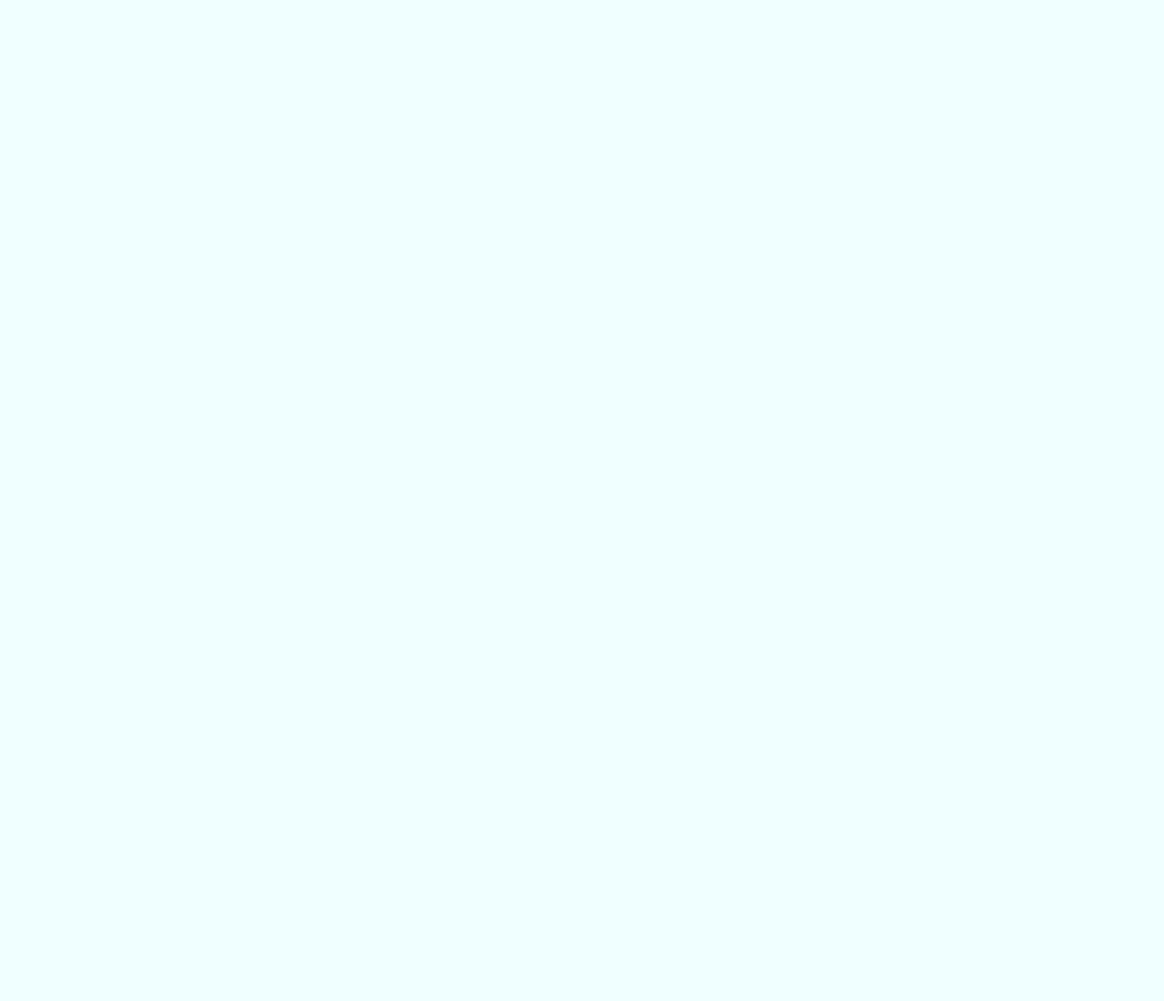
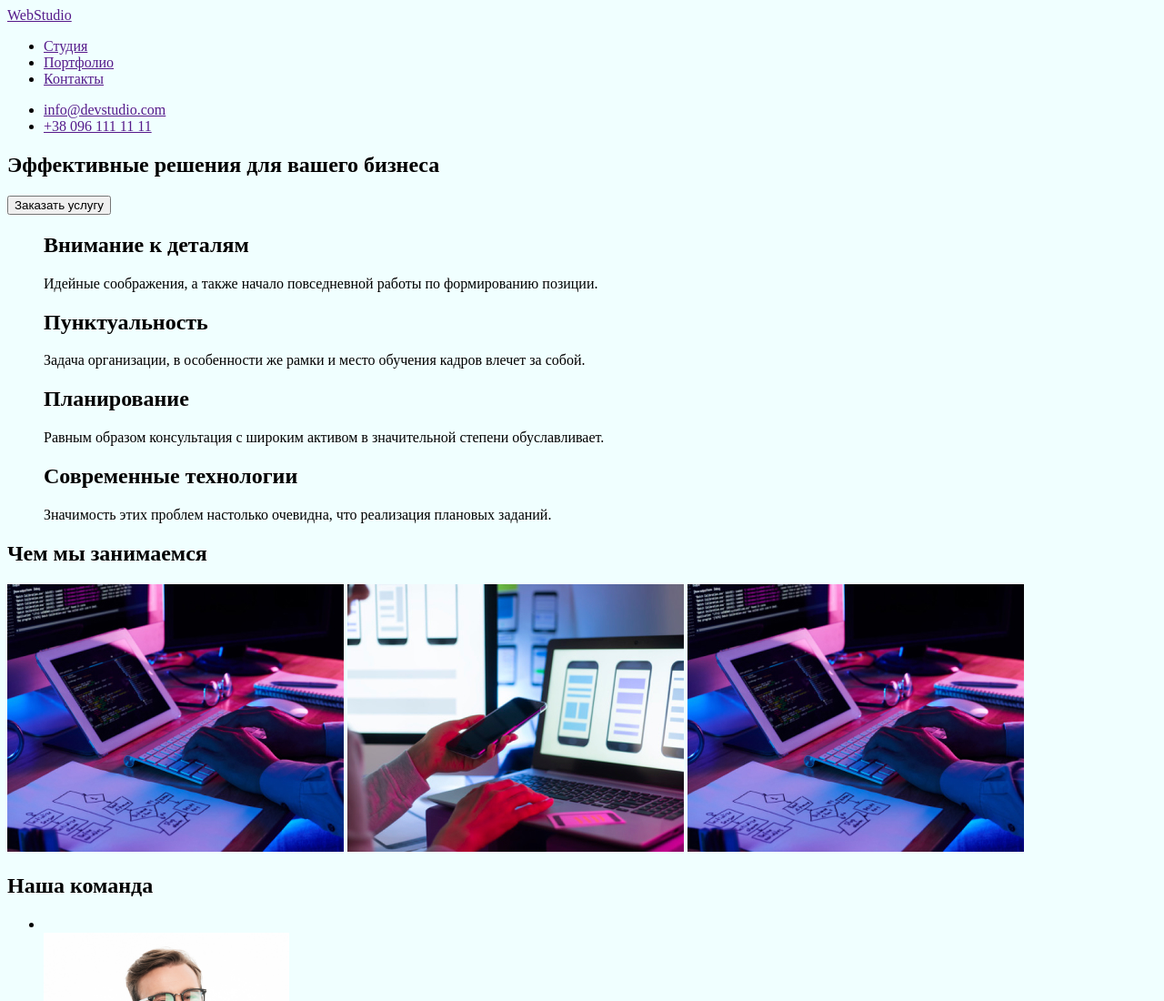
Before and after one commit to valeraisachenko/domashka-1, a plain HTML site: page index.html in a window 1280 px wide. Shown: the top 1100 px of the page at 91% size. Before the commit the page ends 800 px from the top, so only its background shows below. Drawn offline with Linux system fonts and the light colour scheme.

Commit message:
добавил 1е дз

```diff
--- a/index.html
+++ b/index.html
@@ -8,6 +8,104 @@
     <link rel="stylesheet" href="./css/styles.css">
 </head>
 <body>
-    <h1></h1>
+    <nav>
+        <header>
+            <a href="">WebStudio</a>
+            <ul>
+                <li><a href="">Студия</a></li>
+                <li><a href="">Портфолио</a></li>
+                <li><a href="">Контакты</a></li>
+            </ul>
+
+            <ul>
+                <li><a href="">info@devstudio.com</a></li>
+                <li><a href="">+38 096 111 11 11</a></li>
+
+            </ul>
+        </header>
+    </nav>
+    <main>
+       <div>
+        <section>
+           <h1>Эффективные решения для вашего бизнеса</h1>
+            <button>
+                Заказать услугу
+            </button>
+        </section>
+       </div>
+
+       <section>
+        <ul>
+            <h2>Внимание к деталям</h2>
+            <p>Идейные соображения, а также начало повседневной работы по формированию позиции.</p>
+        </ul>
+        <ul>
+            <h2>Пунктуальность</h2>
+            <p>Задача организации, в особенности же рамки и место обучения кадров влечет за собой.</p>
+        </ul>
+        <ul>
+            <h2>Планирование</h2>
+            <p>Равным образом консультация с широким активом в значительной степени обуславливает.</p>
+        </ul>
+        <ul>
+            <h2>Современные технологии</h2>
+            <p>Значимость этих проблем настолько очевидна, что реализация плановых заданий.</p>
+        </ul>
+       </section>
+
+       <section>
+       <h2>
+        Чем мы занимаемся
+       </h2>
+
+       <img src="/images/box 1.jpg" alt="" width="370">
+
+        <img src="/images/box 2.jpg" alt="" width="370">
+
+        <img src="/images/box 1.jpg" alt="" width="370">
+
+       </section>
+
+       <section>
+        <h2>Наша команда</h2>
+
+        <ul>
+            <li>
+                <li><img src="/images/img.jpg" alt="" width="270">
+                    <p>Игорь Демьяненко</p>
+                    <h3>Product Designer</h3>
+            </li>
+
+            <li>
+            <li><img src="/images/img (2).jpg" alt="" width="270">
+                <p>Ольга Репина</p>
+                <h3>Frontend Developer</h3>
+            </li>
+
+            <li>
+            <li><img src="images/img (1).jpg" alt="" width="270">
+                <p>Николай Тарасов</p>
+                <h3>Marketing</h3>
+            </li>
+
+            <li>
+            <li><img src="/images/img (3).jpg" alt="" width="270">
+                <p>Михаил Ермаков</p>
+                <h3>UI Designer</h3>
+            </li>
+        </ul>
+       </section>
+
+       <footer>
+        <a href="">WebStudio</a>
+        <p>г. Киев, пр-т Леси Украинки, 26</p>
+
+        <ul>
+            <li><a href="">info@devstudio.com</a></li>
+            <li><a href="">+38 096 111 11 11</a></li>
+        </ul>
+       </footer>
+
+    </main>
 </body>
 </html>
```
Also changed, not shown: images/box 1.jpg (added), images/box 2.jpg (added), images/img (1).jpg (added), images/img (2).jpg (added), images/img (3).jpg (added), images/img.jpg (added).
